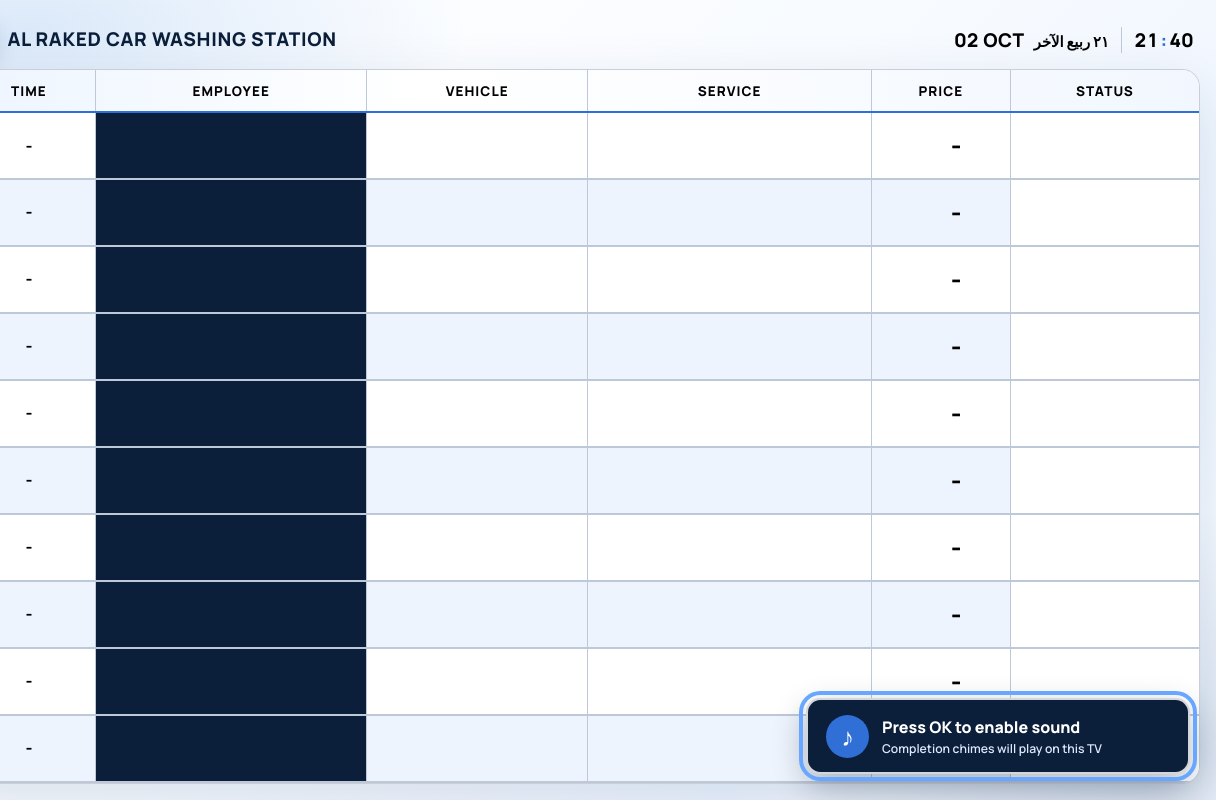
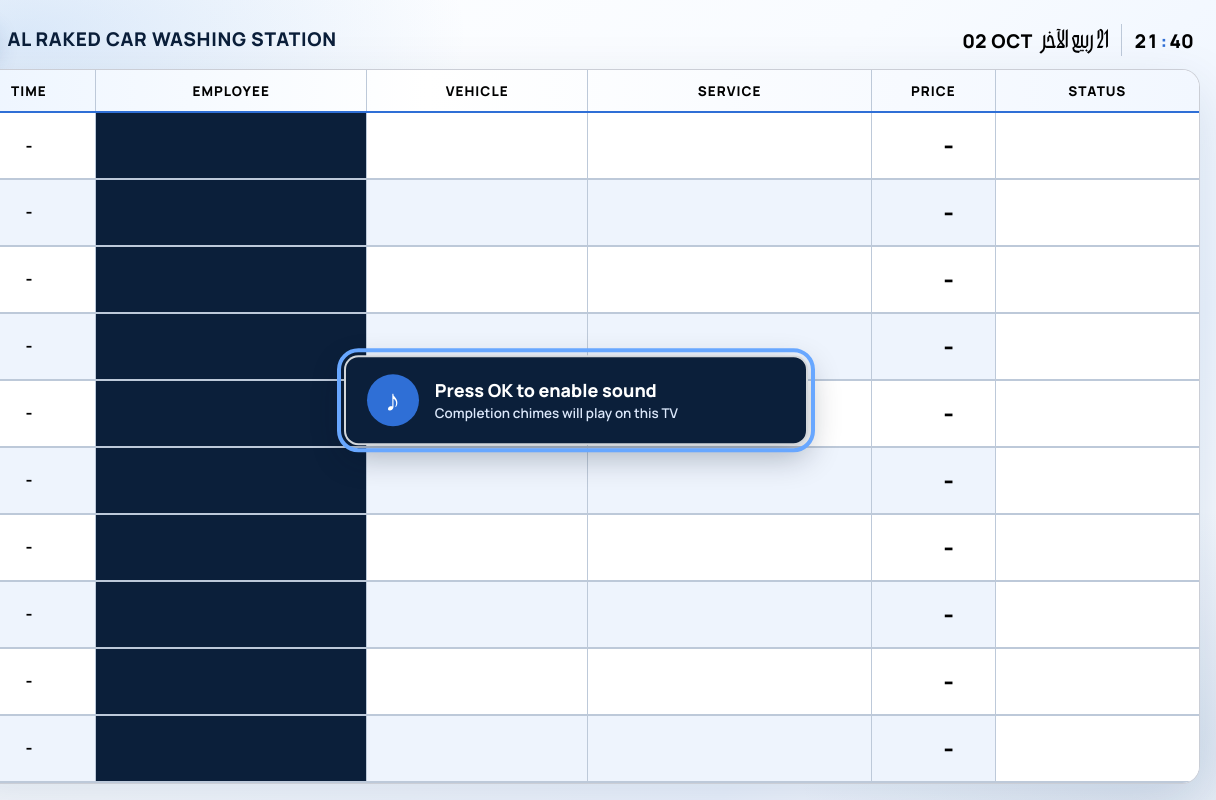
Before and after one commit to hanin-mohammed/al-raked-relay, a website: page public/index.html in a window 1280 px wide. Shown: the full height of the page, 64-1280 px from the left. Drawn offline with Linux system fonts and the light colour scheme; no server answers; a web font is replaced by a local one.

Commit message:
Add files via upload

```diff
--- a/public/app.js
+++ b/public/app.js
@@ -24,6 +24,7 @@ const PROMO_RETRY_DELAY_MS = 350;
 const READY_ALERT_DURATION_MS = 6_500;
 const READY_EVENT_MAX_AGE_MS = 10 * 60 * 1000;
 const READY_EVENT_STORAGE_KEY = "al-raked-seen-ready-events-v1";
+const SOUND_PROMPT_TIMEOUT_MS = 2 * 60 * 1000;
 // Set this to false to remove the chime and its TV activation prompt.
 const READY_CHIME_ENABLED = true;
 const DEFAULT_PROMO_GROUPS = [
@@ -128,10 +129,13 @@ function updateClock() {
 let readyAudioContext = null;
 let readyChimeBuffer = null;
 let readyChimeUnlockPromise = null;
+let soundPromptTimer = null;
+let soundPromptExpired = false;
 
 function setSoundPromptVisible(visible) {
-  soundPrompt.classList.toggle("is-hidden", !visible);
-  soundPrompt.setAttribute("aria-hidden", String(!visible));
+  const shouldShow = visible && !soundPromptExpired;
+  soundPrompt.classList.toggle("is-hidden", !shouldShow);
+  soundPrompt.setAttribute("aria-hidden", String(!shouldShow));
 }
 
 async function enableReadyChime() {
@@ -151,6 +155,7 @@ async function enableReadyChime() {
     readyChimeBuffer = await readyAudioContext.decodeAudioData(
       await response.arrayBuffer(),
     );
+    window.clearTimeout(soundPromptTimer);
     setSoundPromptVisible(false);
   })();
 
@@ -194,6 +199,10 @@ if (READY_CHIME_ENABLED) {
   setSoundPromptVisible(true);
   soundEnable.addEventListener("click", enableReadyChime);
   window.setTimeout(() => soundEnable.focus(), 250);
+  soundPromptTimer = window.setTimeout(() => {
+    soundPromptExpired = true;
+    setSoundPromptVisible(false);
+  }, SOUND_PROMPT_TIMEOUT_MS);
 } else {
   setSoundPromptVisible(false);
 }
--- a/public/index.html
+++ b/public/index.html
@@ -7,6 +7,7 @@
     <meta name="description" content="Live service display for Al Raked Car Washing Station">
     <title>Al Raked Live Display</title>
     <link rel="icon" type="image/png" href="/raked-icon.png">
+    <link rel="preload" href="/fonts/KOPilot-Regular.otf" as="font" type="font/otf" crossorigin>
     <link rel="preconnect" href="https://fonts.googleapis.com">
     <link rel="preconnect" href="https://fonts.gstatic.com" crossorigin>
     <link href="https://fonts.googleapis.com/css2?family=Barlow+Condensed:wght@700;800&family=Exo:wght@700;800;900&family=Manrope:wght@500;600;700;800&display=swap" rel="stylesheet">
--- a/public/styles.css
+++ b/public/styles.css
@@ -10,6 +10,14 @@
   --muted: #69707d;
   --line: #bdc9d9;
   --row-height: clamp(5.15rem, 8.25vh, 5.65rem);
+}
+
+@font-face {
+  font-family: "KO Pilot";
+  src: url("/fonts/KOPilot-Regular.otf") format("opentype");
+  font-display: swap;
+  font-style: normal;
+  font-weight: 400;
 }
 
 * {
@@ -259,8 +267,9 @@ h1 {
 }
 
 .clock-hijri-date {
-  font-size: 0.78em;
-  font-weight: 800;
+  font-family: "KO Pilot", "Manrope", sans-serif;
+  font-size: calc(0.9em + 10px);
+  font-weight: 400;
   letter-spacing: 0;
 }
 
@@ -290,7 +299,7 @@ h1 {
 .feed-head,
 .entry {
   display: grid;
-  grid-template-columns: 1.05fr 2.15fr 1.75fr 2.25fr 1.1fr 1.5fr;
+  grid-template-columns: 1.05fr 2.15fr 1.75fr 2.25fr 0.98fr 1.62fr;
   align-items: stretch;
   padding: 0 0 0 clamp(0.7rem, 1.3vw, 1.5rem);
 }
@@ -392,14 +401,16 @@ h1 {
   letter-spacing: 0.045em;
   line-height: 0.95;
   text-transform: uppercase;
+  white-space: nowrap;
 }
 
 .sound-prompt {
   position: fixed;
   z-index: 3000;
-  right: clamp(0.8rem, 2vw, 1.8rem);
-  bottom: clamp(0.8rem, 2vw, 1.8rem);
+  top: 50%;
+  left: 50%;
   opacity: 1;
+  transform: translate(-50%, -50%);
   transition: opacity 220ms ease, visibility 220ms ease;
   visibility: visible;
 }
@@ -413,9 +424,10 @@ h1 {
 .sound-enable {
   display: flex;
   align-items: center;
-  gap: 0.8rem;
-  min-width: min(24rem, calc(100vw - 1.6rem));
-  padding: 0.9rem 1.1rem;
+  gap: 1rem;
+  min-width: min(29rem, calc(100vw - 1.6rem));
+  min-height: 5.4rem;
+  padding: 1.05rem 1.3rem;
   border: 2px solid rgba(255, 255, 255, 0.82);
   border-radius: 0.9rem;
   background: #0b1f3a;
@@ -433,13 +445,13 @@ h1 {
 
 .sound-enable-icon {
   display: grid;
-  width: 2.7rem;
-  height: 2.7rem;
+  width: 3.25rem;
+  height: 3.25rem;
   flex: 0 0 auto;
   place-items: center;
   border-radius: 50%;
   background: #2f6fd6;
-  font-size: 1.6rem;
+  font-size: 1.9rem;
   font-weight: 900;
 }
 
@@ -449,14 +461,14 @@ h1 {
 }
 
 .sound-enable strong {
-  font-size: 1rem;
+  font-size: 1.12rem;
   font-weight: 800;
 }
 
 .sound-enable small {
   margin-top: 0.14rem;
   color: #dce8fb;
-  font-size: 0.76rem;
+  font-size: 0.84rem;
   font-weight: 600;
 }
 
```
Also changed, not shown: dist/app.js, dist/fonts/KOPilot-Regular.otf (added), dist/index.html, dist/styles.css, public/fonts/KOPilot-Regular.otf (added).
